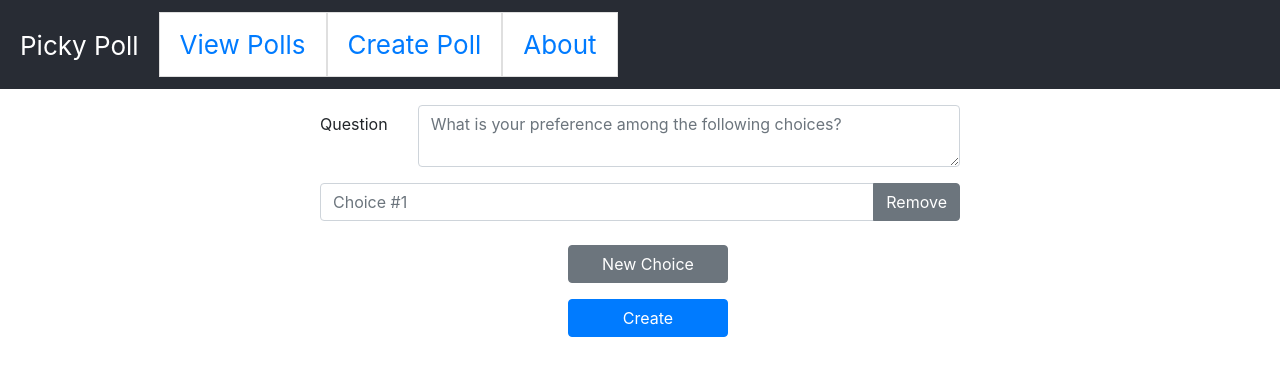
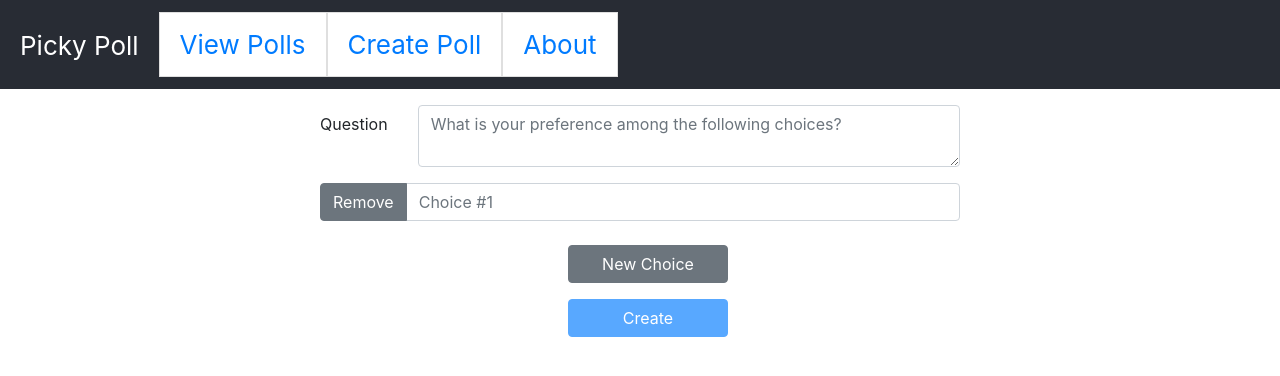
Before and after one commit to DulcetGator/picky_poll_frontend, a React (Create React App) app: page /create in a window 1280 px wide. Shown: the top 376 px of the page. Built offline with nearby package versions, Linux system fonts and the light colour scheme.

Commit message:
Some validation for creating ballots.

```diff
--- a/src/create/CreatePollForm.tsx
+++ b/src/create/CreatePollForm.tsx
@@ -8,14 +8,12 @@ type Props = {
   onCreatePoll: ({ id } : {id: string}) => void
 };
 
-type WriteInCandidate = {
-  value: string,
-  key: number
-};
-
 type State = {
   description: string,
-  candidates: WriteInCandidate[]
+  candidates: {
+    key: number,
+    name: string,
+  }[]
 };
 
 class CreatePollForm extends Component<Props, State> {
@@ -28,27 +26,39 @@ class CreatePollForm extends Component<Props, State> {
     super(props);
 
     this.state = {
-      description: "",
-      candidates: [{ value: "", key: 0 }]
+      description: '',
+      candidates: [{key: 0, name: ''}]
     };
+  }
+
+  isValid(): boolean {
+    const candidateNames = this.state.candidates
+      .map(c => c.name)
+      .filter(c => c.length > 0)
+    const hasDuplicates = new Set(candidateNames).size
+      < candidateNames.length;
+
+    return this.state.description.length > 0 &&
+      candidateNames.length >= 2 &&
+      !hasDuplicates
   }
 
   render() {
     let answers = this.state.candidates.map((candidate, index) => (
       <li key={candidate.key}>
           <InputGroup>
+            <InputGroup.Prepend>
+              <Button
+                variant="secondary"
+                type="button"
+                onClick={e => this.handleDeleteCandidate(index)}>
+                Remove
+              </Button>
+            </InputGroup.Prepend>
             <FormControl
               onChange={e => this.handleCandidateChange(index, e.currentTarget.value)}
               placeholder={"Choice #" + (index + 1)}
             />
-          <InputGroup.Append>
-            <Button
-              variant="secondary"
-              type="button"
-              onClick={e => this.handleDeleteCandidate(index)} >
-              Remove
-            </Button>
-          </InputGroup.Append>
         </InputGroup>
       </li>
     ));
@@ -82,7 +92,8 @@ class CreatePollForm extends Component<Props, State> {
             <div>
               <Button
                 variant="primary"
-                type="submit">
+                type="submit"
+                disabled={!this.isValid()}>
                 Create
               </Button>
             </div>
@@ -94,7 +105,7 @@ class CreatePollForm extends Component<Props, State> {
 
   handleDescriptionChange(newDescription: string) {
     this.setState({
-      description: newDescription
+      description: newDescription.trim()
     });
   };
 
@@ -104,7 +115,9 @@ class CreatePollForm extends Component<Props, State> {
     let poll = await createPoll(
       this.context.getKey(),
       this.state.description,
-      this.state.candidates.map(c => c.value),
+      this.state.candidates
+        .map(c => c.name)
+        .filter(n => n.length > 0),
     );
 
     this.context.addKnownPoll(poll, true);
@@ -112,10 +125,10 @@ class CreatePollForm extends Component<Props, State> {
     this.props.onCreatePoll(poll);
   };
 
-  handleCandidateChange (index: number, newName: string): void {
+  handleCandidateChange(index: number, newName: string): void {
     let changedCandidate = {
       key: this.state.candidates[index].key,
-      value: newName
+      name: newName.trim()
     };
     let newCandidates = this.state.candidates
       .slice(0, index)
@@ -129,7 +142,7 @@ class CreatePollForm extends Component<Props, State> {
       candidates: this.state.candidates.concat([
         {
           key: ++this.lastCandidate,
-          value: ""
+          name: ""
         }
       ])
     });
--- a/src/home/Home.tsx
+++ b/src/home/Home.tsx
@@ -1,5 +1,4 @@
 import React from 'react'
-import { Link } from 'react-router-dom'
 import { About } from '../about/About';
 import { ListPolls } from '../list/ListPolls'
 import IdentityContext from '../userIdentity';
--- a/src/viewPoll/ViewRetrievedPoll.tsx
+++ b/src/viewPoll/ViewRetrievedPoll.tsx
@@ -100,11 +100,11 @@ class ViewRetrievedPoll extends Component<Props, State> {
         <p className="desribe-redundant-ballot">
           You already submitted a ballot, but Picky Poll does not prevent you from submitting
           another. Others can see each ballot that is submitted.
-          <p>
-            <Button variant="secondary" onClick={_ => this.handleEnableRedundantBallot()}>
-              New ballot
-            </Button>
-          </p>
+        </p>
+        <p>
+          <Button variant="secondary" onClick={_ => this.handleEnableRedundantBallot()}>
+            New ballot
+          </Button>
         </p>
       </div>
     }
--- a/src/viewPoll/explanation/WinnerDisplay.tsx
+++ b/src/viewPoll/explanation/WinnerDisplay.tsx
@@ -26,7 +26,7 @@ export function WinnerDisplay(props: Props) {
       <div className="winner-label">{label}:</div>
       <ul>
         {winners.map(c =>
-          <li className="winner">{c}</li>
+          <li key={c} className="winner">{c}</li>
         )}
       </ul>
     </div>
```
